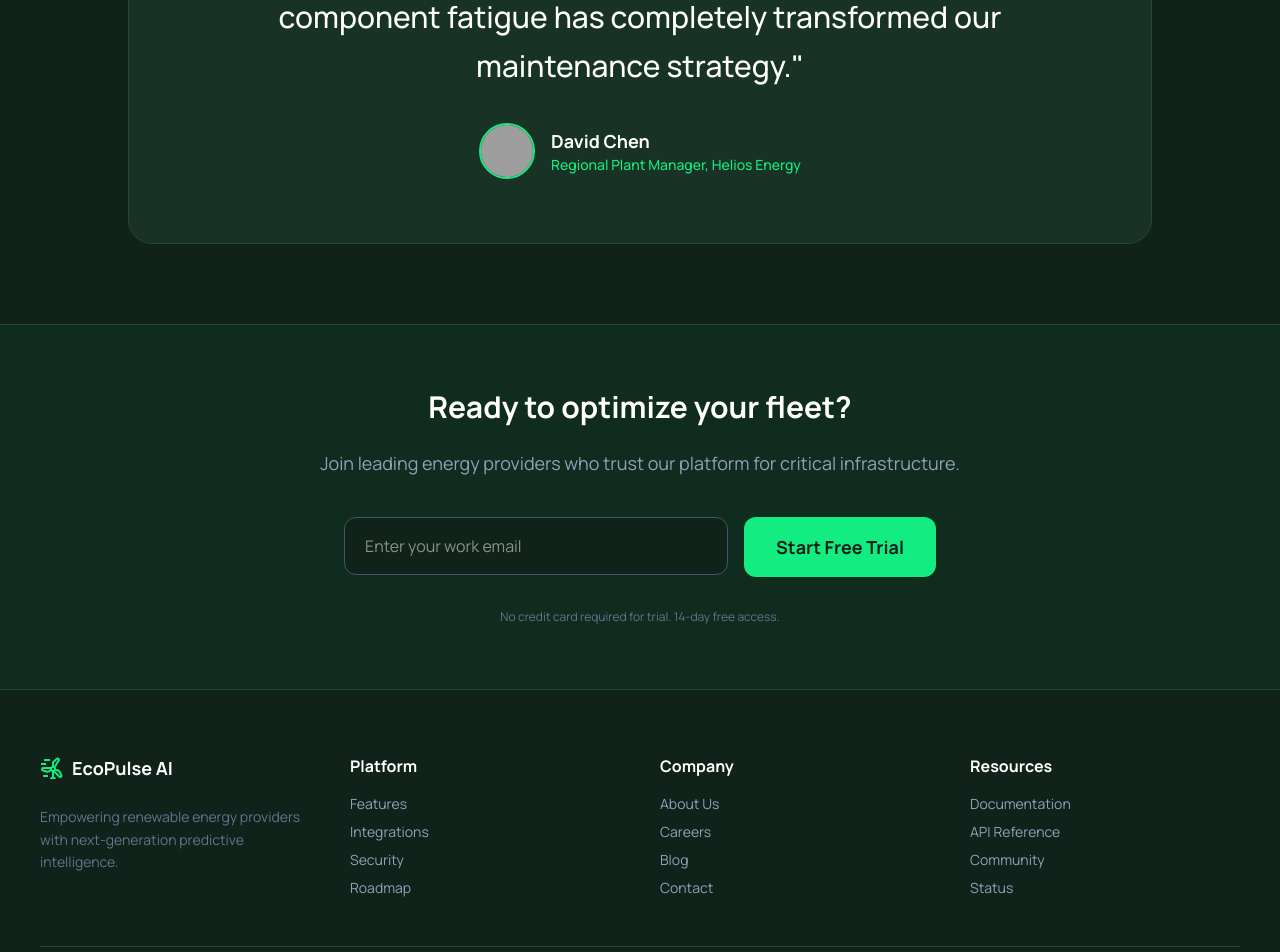
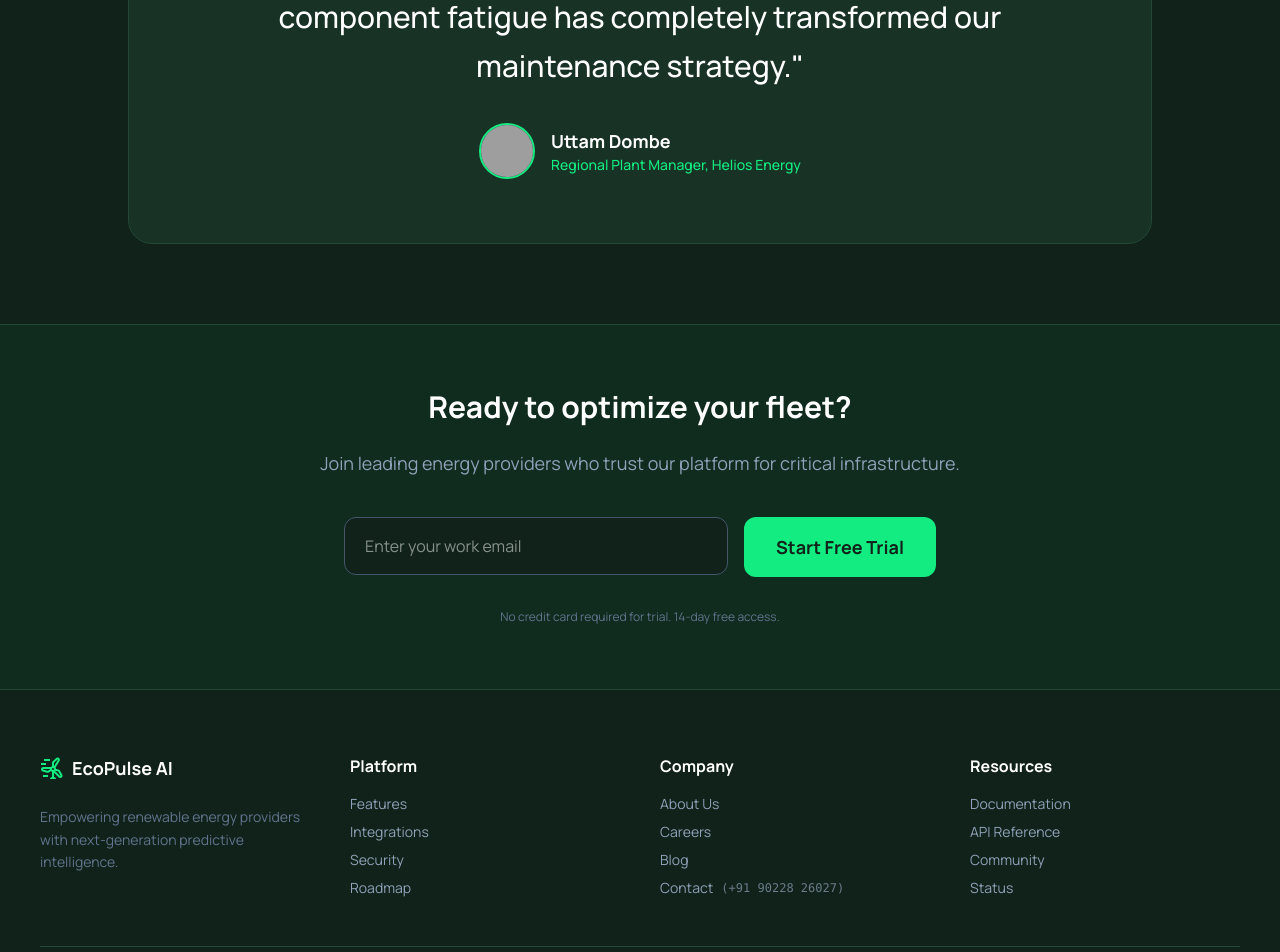
Before and after one commit to omnox-dev/predictive-maintainance-system, a Next.js app: page / in a window 1280 px wide. Shown: the part 2040-2992 px from the top of the page. Built offline with nearby package versions, Linux system fonts and the light colour scheme; grey boxes are pictures that could not be loaded.

Commit message:
chore: update testimonial name and finalize branding

```diff
--- a/app/docs/page.tsx
+++ b/app/docs/page.tsx
@@ -27,7 +27,7 @@ export default function DocsPage() {
                         <section className="flex flex-col gap-4 border-b border-slate-200 dark:border-[#234836] pb-8">
                             <div className="flex items-center gap-2">
                                 <span className="px-3 py-1 rounded-full bg-primary/10 text-primary text-xs font-bold uppercase tracking-wider border border-primary/20">Version 1.0</span>
-                                <span className="text-slate-500 dark:text-slate-400 text-sm">Last updated: Oct 2024</span>
+                                <span className="text-slate-500 dark:text-slate-400 text-sm">Last updated: Oct 2026</span>
                             </div>
                             <h1 className="text-4xl md:text-5xl font-black leading-tight tracking-tight text-slate-900 dark:text-white">Technical Documentation</h1>
                             <p className="text-lg text-slate-600 dark:text-[#92c9ad] max-w-3xl leading-relaxed">
--- a/app/guide/page.tsx
+++ b/app/guide/page.tsx
@@ -148,7 +148,7 @@ export default function GuidePage() {
                     ))}
                 </div>
                 <div className="max-w-[1200px] mx-auto border-t border-slate-100 pt-8 flex justify-between items-center text-slate-400 text-xs font-bold">
-                    <p>© 2024 EcoPulse. Built for the future.</p>
+                    <p>© 2026 EcoPulse. Built for the future.</p>
                     <div className="flex gap-8">
                         <a href="#">Privacy</a>
                         <a href="#">Terms</a>
--- a/app/page.tsx
+++ b/app/page.tsx
@@ -218,7 +218,7 @@ export default function LandingPage() {
                       <img alt="Abstract Art" className="w-full h-full object-cover" src="https://images.unsplash.com/photo-1550684848-fac1c5b4e853?q=80&w=200&auto=format&fit=crop" />
                     </div>
                     <div className="text-left">
-                      <div className="text-lg font-bold text-white">David Chen</div>
+                      <div className="text-lg font-bold text-white">Uttam Dombe</div>
                       <div className="text-primary text-sm font-medium">Regional Plant Manager, Helios Energy</div>
                     </div>
                   </div>
@@ -270,7 +270,12 @@ export default function LandingPage() {
                 <li><a className="hover:text-primary transition-colors" href="#">About Us</a></li>
                 <li><a className="hover:text-primary transition-colors" href="#">Careers</a></li>
                 <li><a className="hover:text-primary transition-colors" href="#">Blog</a></li>
-                <li><a className="hover:text-primary transition-colors" href="#">Contact</a></li>
+                <li>
+                  <a className="hover:text-primary transition-colors flex items-center gap-2" href="https://wa.me/919022826027" target="_blank">
+                    <span>Contact</span>
+                    <span className="text-xs opacity-70 font-mono">(+91 90228 26027)</span>
+                  </a>
+                </li>
               </ul>
             </div>
             <div>
```
